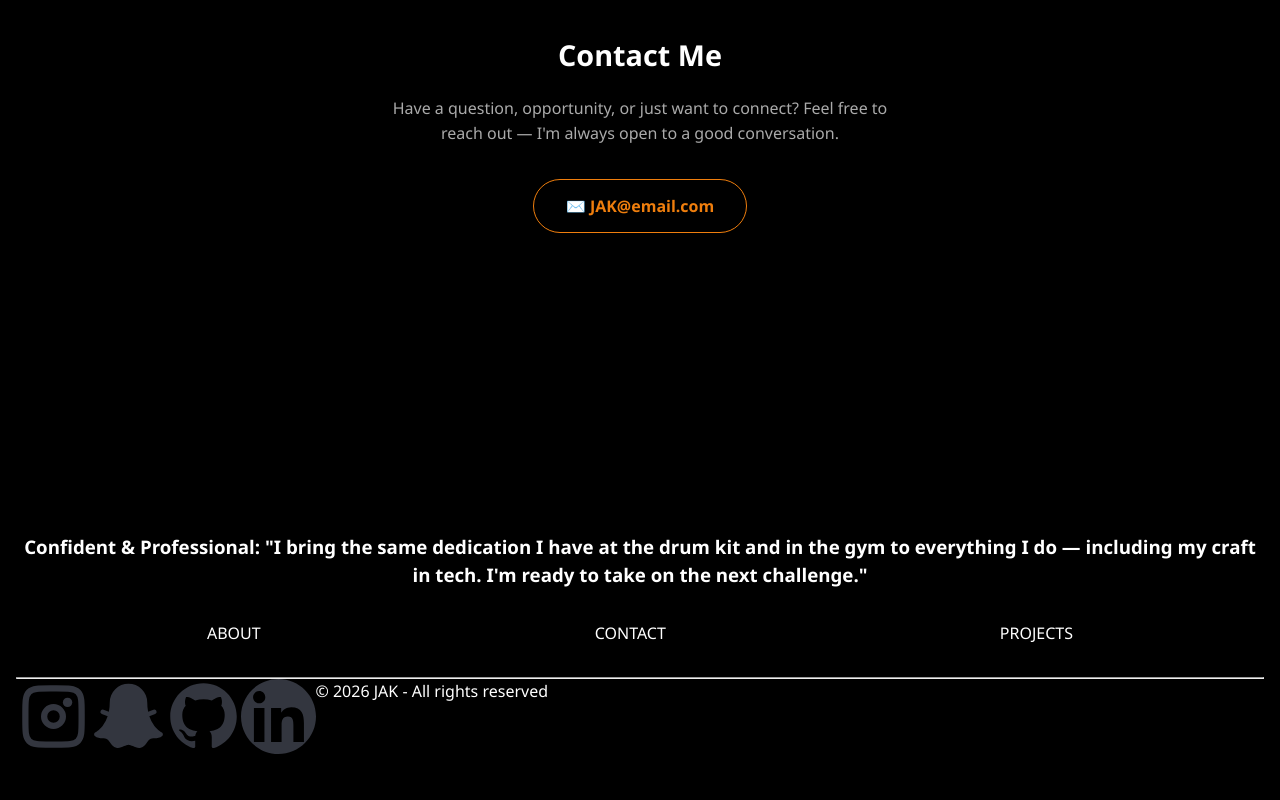
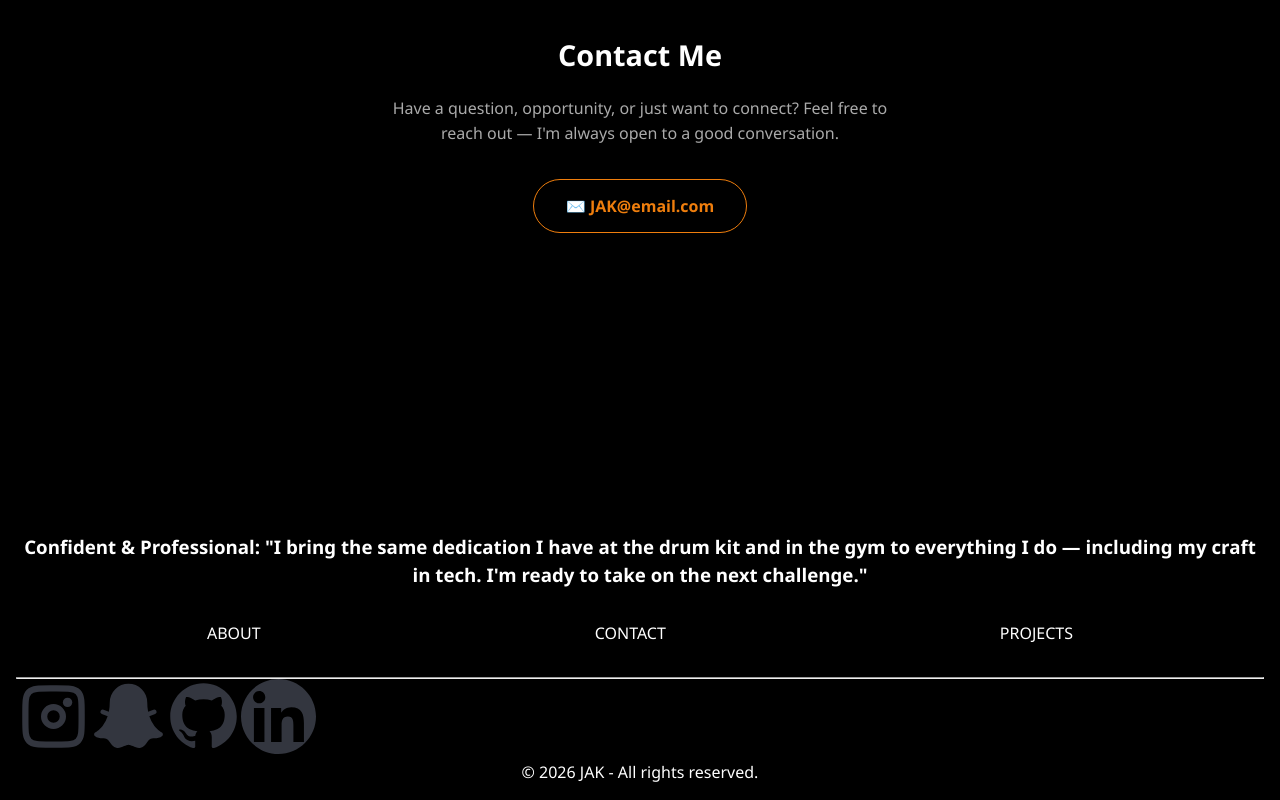
Before and after one commit to JAK-sec/JAK-sec, a plain HTML site: page index.html in a window 1280 px wide. Shown: the part 1862-2662 px from the top of the page. Before the commit the page ends 2638 px from the top, so only its background shows below. Drawn offline with Linux system fonts and the light colour scheme.

Commit message:
COPYRIGHT AND FOOTER ADJUSTMENT

```diff
--- a/Styles/globals.css
+++ b/Styles/globals.css
@@ -50,6 +50,12 @@
   scroll-behavior: smooth;
 }
 
+.copyright {
+  text-align: center;
+  font-family: "Segoe UI", Tahoma, Geneva, Verdana, sans-serif;
+}
+
+
 .name {
   font-size: 2.2rem;
   font-weight: 900;
@@ -61,6 +67,6 @@
   font-family: "Segoe UI", Tahoma, Geneva, Verdana, sans-serif;
 }
 
-.copyright {
-  text-align: center;
+.copyright{
+  font-weight: 90%;
 }
--- a/Styles/index.css
+++ b/Styles/index.css
@@ -272,7 +272,3 @@
     display: flex;
   }
 }
-
-.copyright{
-
-}
--- a/index.html
+++ b/index.html
@@ -153,6 +153,7 @@
       </nav>
       <hr />
 
+      <article class="bottom">
         <div class="socials">
           <a class="icon" href="https://www.instagram.com/kaystiks" target="_blank">
             <img src="./assets/images/insta-svgrepo-com.svg" alt="IG logo" />
@@ -171,9 +172,10 @@
           <a class="icon" href="https://www.linkedin.com/in/joseph-k-abiodun" target="_blank">
             <img src="./assets/images/linkedin-logo-svgrepo-com.svg" alt="LinkedIn logo" />
           </a>
+        </div>
+        <p class="copyright"> © 2026 JAK - All rights reserved.</p>
+      </article>
 
-        <p class="copyright"> © 2026 JAK - All rights reserved</p>
-      </div>
     </footer>
   </body>
 </html>
```
Lines whose indentation alone changed are shown as unchanged.
